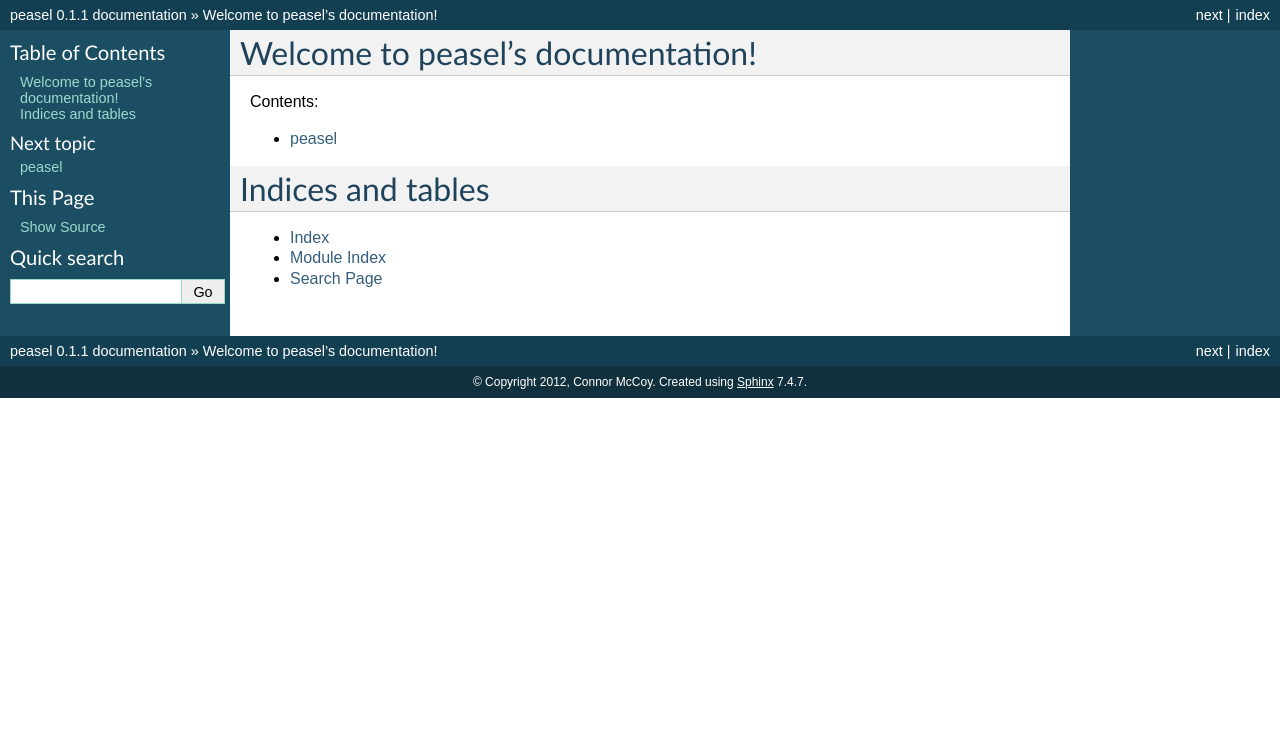
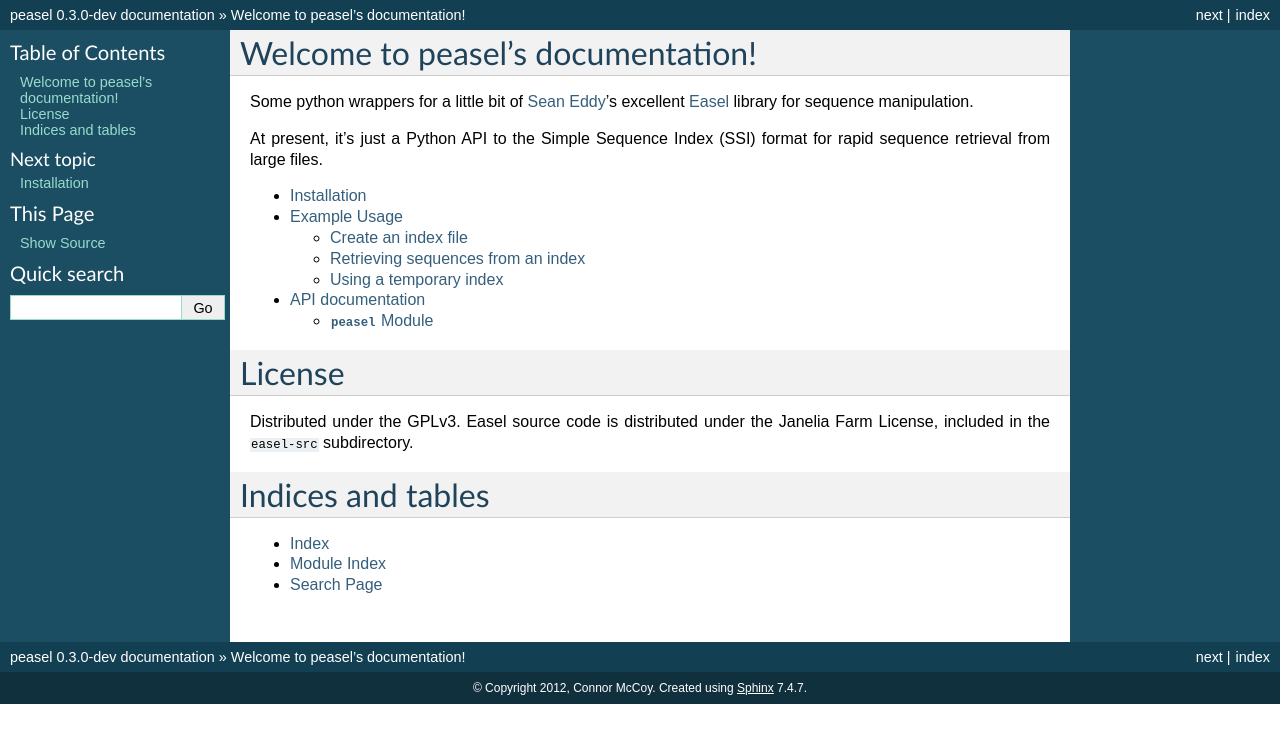
Before and after one commit to cmccoy/peasel, a Sphinx documentation site: the page built from doc/index.rst, in a window 1280 px wide. Shown: the top 743 px of the page. Built offline with Sphinx 7.4.7, drawn with Linux system fonts in a browser that asks for light colours.

Commit message:
Update documentation

```diff
--- a/doc/conf.py
+++ b/doc/conf.py
@@ -48,9 +48,9 @@
 # built documents.
 #
 # The short X.Y version.
-version = '0.1.1'
+version = '0.3.0'
 # The full version, including alpha/beta/rc tags.
-release = '0.1.1'
+release = version + '-dev'
 
 # The language for content autogenerated by Sphinx. Refer to documentation
 # for a list of supported languages.
--- /dev/null
+++ b/doc/examples.rst
@@ -0,0 +1,44 @@
+Example Usage
+=============
+
+Create an index file
+--------------------
+
+Use ``peasel.create_ssi`` to build a sequence index:
+
+::
+
+    >>> import peasel
+    >>> peasel.create_ssi('my_big_sequence_file.fasta') # creates my_big_sequence_file.fasta.ssi
+    2 # Number of sequences indexed
+
+Retrieving sequences from an index
+----------------------------------
+
+Sequence-indexes support ``dict``-like behavior:
+
+::
+
+    >>> import peasel
+    >>> # Open the index
+    >>> index = peasel.open_ssi('my_big_sequence_file.fasta')
+    >>> index['sequence1']
+    <EaselSequence 0x7f38735b80f0 [name="sequence1";description="";length=5]>
+    >>> index.get('sequence1')
+    <EaselSequence 0x7f38735b8108 [name="sequence1";description="";length=5]>
+    >>> print index.get('missing_sequence')
+    None
+
+Using a temporary index
+-----------------------
+
+If you'd prefer not to litter the filesystem with ``.ssi`` files, use
+the ``temp_ssi`` context manager:
+
+::
+
+    >>> import peasel
+    >>> with peasel.temp_ssi('my_big_sequence_file.fasta') as index:
+    ...     index['sequence1']
+    ...
+    <EaselSequence 0x7ff15065a0f0 [name="sequence1";description="";length=5]>
--- a/doc/index.rst
+++ b/doc/index.rst
@@ -6,12 +6,27 @@
 Welcome to peasel's documentation!
 ==================================
 
-Contents:
+Some python wrappers for a little bit of `Sean
+Eddy <http://selab.janelia.org/>`_'s excellent
+`Easel <http://selab.janelia.org/people/eddys/blog/?p=394>`_ library for
+sequence manipulation.
+
+At present, it's just a Python API to the Simple Sequence Index (SSI)
+format for rapid sequence retrieval from large files.
+
 
 .. toctree::
    :maxdepth: 2
 
+   installation
+   examples
    peasel
+
+License
+=======
+
+Distributed under the GPLv3. Easel source code is distributed under the
+Janelia Farm License, included in the ``easel-src`` subdirectory.
 
 Indices and tables
 ==================
```
Also changed, not shown: doc/installation.rst (added, +22 -0 lines), doc/peasel.rst (+26 -3 lines), 2 other files.
